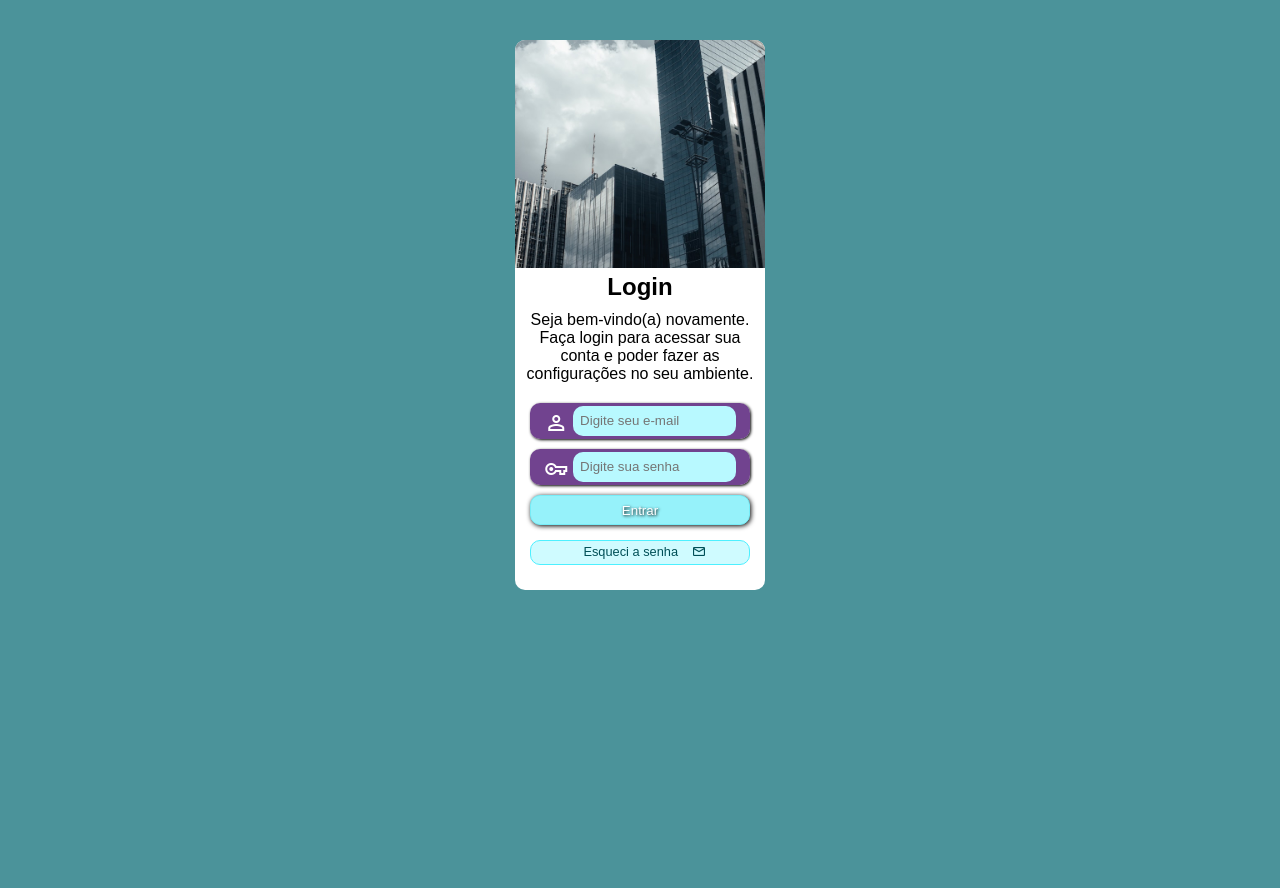
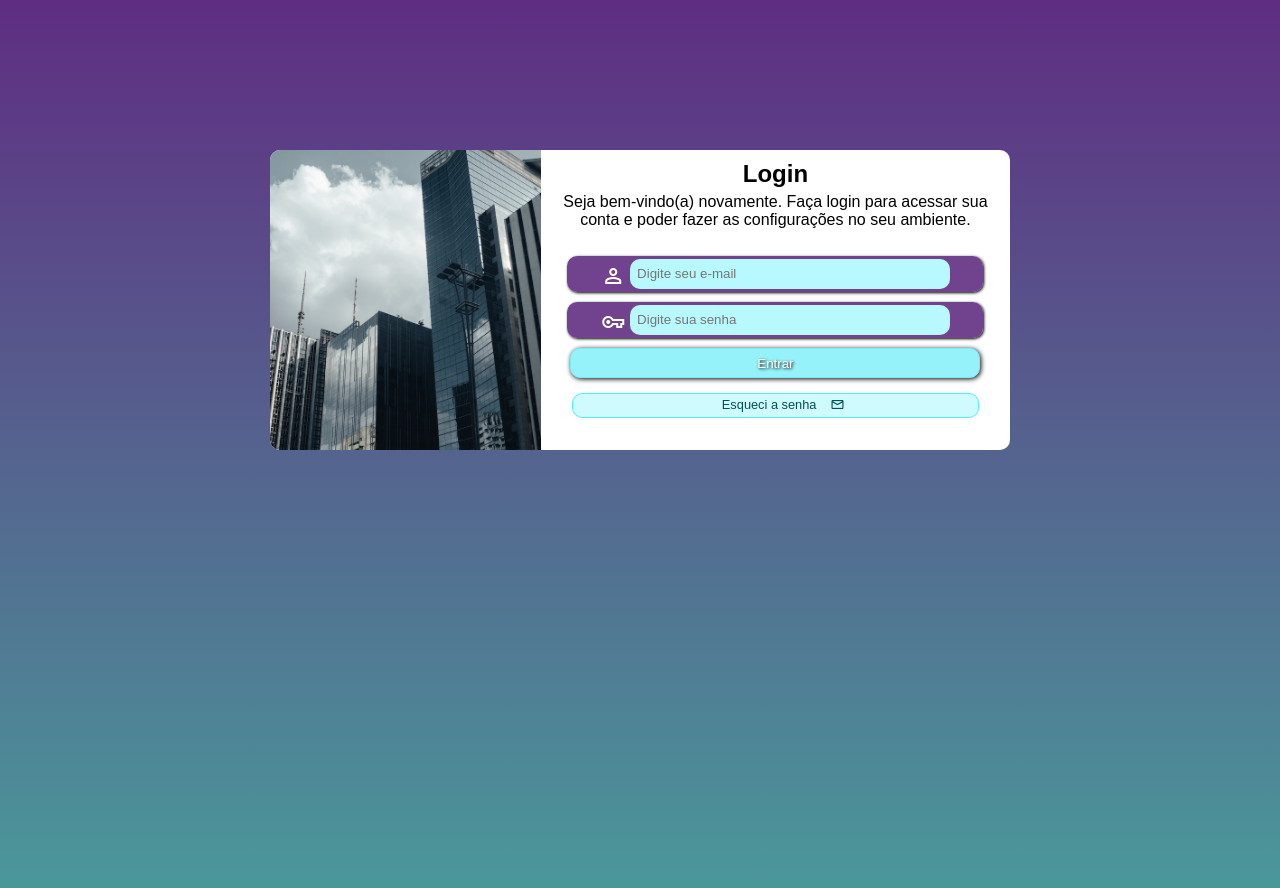
Before and after one commit to Marchon1702/projeto-login, a plain HTML site: page index.html in a window 1280 px wide. Before the commit the page ends 800 px from the top, so only its background shows below. Drawn offline with nearby package versions, Linux system fonts and the light colour scheme; files that its build step writes are made by us from their sources.

Commit message:
finalização

```diff
--- /dev/null
+++ b/estilos/mediaquery.css
@@ -0,0 +1,103 @@
+@charset "UTF-8";
+
+/* MIDIAS MAIORES */
+
+@media print {
+    * {
+        text-shadow: none;
+}
+
+input#entrar {
+    border: 1px solid #000000;
+    background-color: #ffffff;
+    width: 220px;
+    height: 30px;
+    color: rgb(0, 0, 0);
+    text-shadow: none;
+    border-radius: 10px;
+    box-shadow: none;
+}
+
+a {
+    display: block;
+    margin: auto;
+    padding-bottom: 5px;
+    font-size: 0.8em;
+    text-decoration: none;
+    background-color: #ffffff;
+    color: #000000;
+    border: 1px solid #000000;
+    border-radius: 10px;
+}
+
+main::after {
+    content: 'CONTEÚDO IMPRESSO DO SITE FEITO POR MATHEUS MARCHON.';
+}
+}
+
+@media screen and (min-width:768px) { /*TABLETS*/
+    body {
+        height: 100vh;
+        background-image: linear-gradient(to bottom, #5F2D82, #499F9C);
+    }
+
+    main {
+        display: flex;
+        text-align: center;
+        width: 740px;
+        height: 300px;
+        margin: auto;
+        margin-top: 150px;
+        text-align: end;
+        background-color: white;
+        border-radius: none;
+    }
+
+    #coluna {
+        display: flex;
+        flex-direction: column;
+        text-align: center;
+        padding: 10px;
+    }
+    div#fundo {
+        display: flex;
+        width: 500px;
+        height: 100%;
+        background-image: url(../imagens/biulding.jpg);
+        background-position: right center;
+        background-size: cover;
+        background-repeat: no-repeat;
+        border-radius: 10px 0px 0px 10px;
+    }
+
+    form {
+        margin: auto;
+    }
+
+    form .q1, form .q2 {
+        height: 20px;
+        width: 400px;
+        padding: 8px;
+        background-color: #602c82e3;
+        margin-bottom: 10px;
+        border-radius: 10px;
+        box-shadow: 1px 1px 3px black;
+    }
+
+    input#entrar {
+        border: 1px solid #76ecf7;
+        background-color: #96f2fa;
+        width: 410px;
+        height: 30px;
+        color: rgb(255, 255, 255);
+        text-shadow: 1px 1px 3px black;
+        border-radius: 10px;
+        box-shadow: 1px 1px 5px black;
+    }
+
+    .esqsenha, a {
+        width: 400px;
+        padding-left: 5px;
+    }
+
+}
--- a/estilos/style.css
+++ b/estilos/style.css
@@ -25,7 +25,7 @@ main {
 div#fundo {
     height: 228px;
     background-image: url(../imagens/biulding.jpg);
-    background-position: center center;
+    background-position: center bottom;
     background-size: cover;
     border-radius: 10px 10px 0px 0px;
 }
--- a/index.html
+++ b/index.html
@@ -8,12 +8,13 @@
     <link rel="stylesheet" href="https://fonts.googleapis.com/css2?family=Material+Symbols+Outlined:opsz,wght,FILL,GRAD@24,400,0,0" />
     <title>Login</title>
     <link rel="stylesheet" href="estilos/style.css">
-    <link rel="stylesheet" href="style.css">
+    <link rel="stylesheet" href="estilos/mediaquery.css">
 </head>
 <body>
     <main>
-        <div id="fundo">
+            <div id="fundo" class="maior">
             </div>
+            <section id="coluna" class="maior">
                 <h1>Login</h1>
                 <p>Seja bem-vindo(a) novamente. Faça login para acessar sua conta e poder fazer as configurações no seu ambiente.</p>
                 <form method="post" autocomplete="on">
@@ -37,6 +38,7 @@
                                 </span></a>
                         </div>
                 </form>
+            </section>
     </main>
 </body>
 </html>
```
Lines whose indentation alone changed are shown as unchanged.
